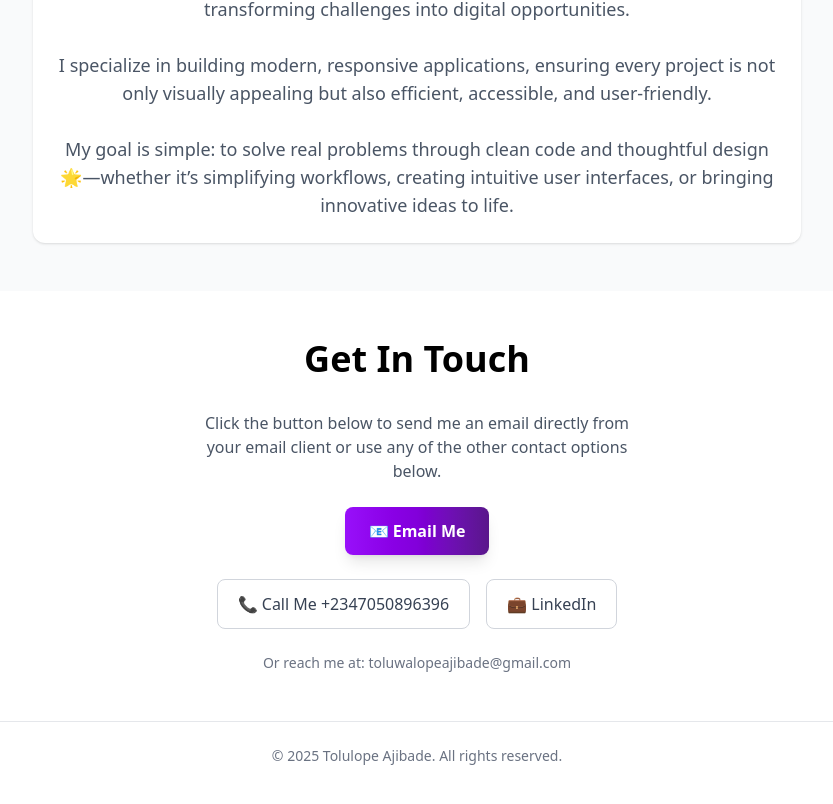
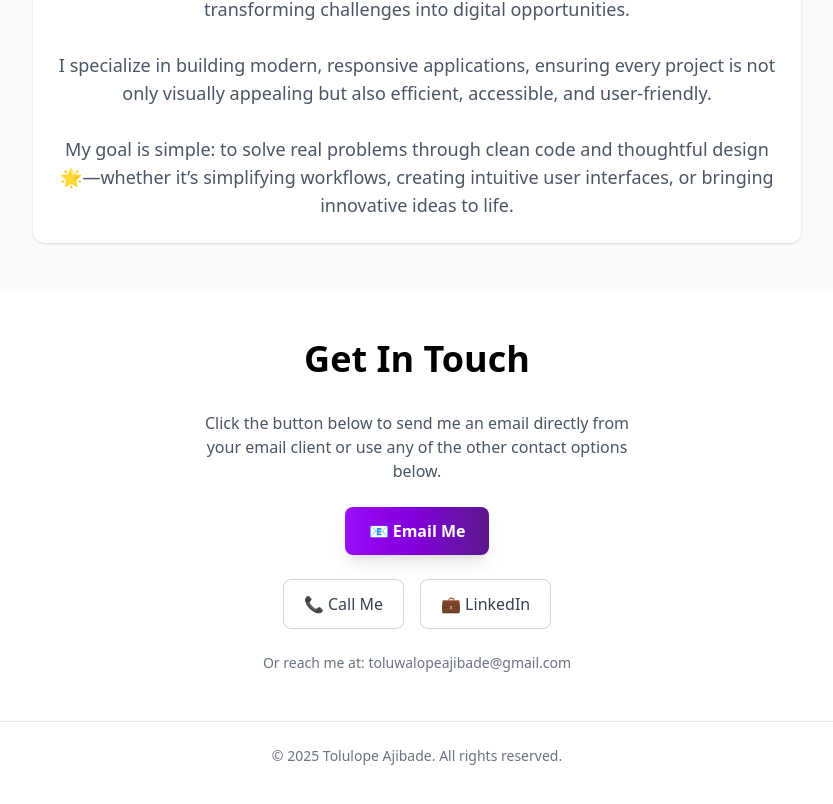
Before and after one commit to TolulopeSalome/Portfolio, a React (Vite) app: page / in a window 1280 px wide. Shown: the part 1907-2711 px from the top of the page, without its empty margins (223-1056 px from the left). Built offline with nearby package versions, Linux system fonts and the light colour scheme.

Commit message:
fix call me link

```diff
--- a/src/Pages/Portfolio.jsx
+++ b/src/Pages/Portfolio.jsx
@@ -303,7 +303,7 @@ function Portfolio() {
       href="tel:+2347050896396"
       className="flex items-center gap-2 px-5 py-3 rounded-lg border border-gray-300 text-gray-700 hover:bg-gray-100 transition"
     >
-      📞 Call Me +2347050896396
+      📞 Call Me
     </a>
 
     {/* LinkedIn */}
```
